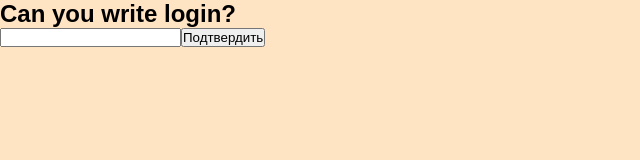
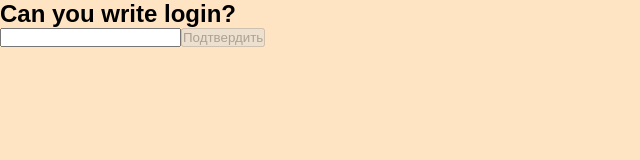
Before and after one commit to CkutlsGit/medmark--vue, a Vue app in the folder medmark/: page / in a window 1280 px wide. Shown: the top 160 px of the page, without its empty margins (0-640 px from the left). Built offline with nearby package versions, Linux system fonts and the light colour scheme.

Commit message:
feat: add checking of the validate login on logininput

```diff
--- a/medmark/src/components/LoginInput.vue
+++ b/medmark/src/components/LoginInput.vue
@@ -9,6 +9,7 @@
         <button
             type="button"
             @click="onConfirm"
+            :disabled="checkValidationLogin(correctLogin)"
         >
             Подтвердить
         </button>
@@ -20,12 +21,16 @@ export default {
     name: 'LoginInput',
     data() {
         return {
-            login: ''
+            login: '',
+            correctLogin: false
         }
     },
     methods: {
         onConfirm() {
             this.$emit('confirmed',this.login)
+        },
+        checkValidationLogin() {
+            return this.login === ''
         }
     }
 }
```
